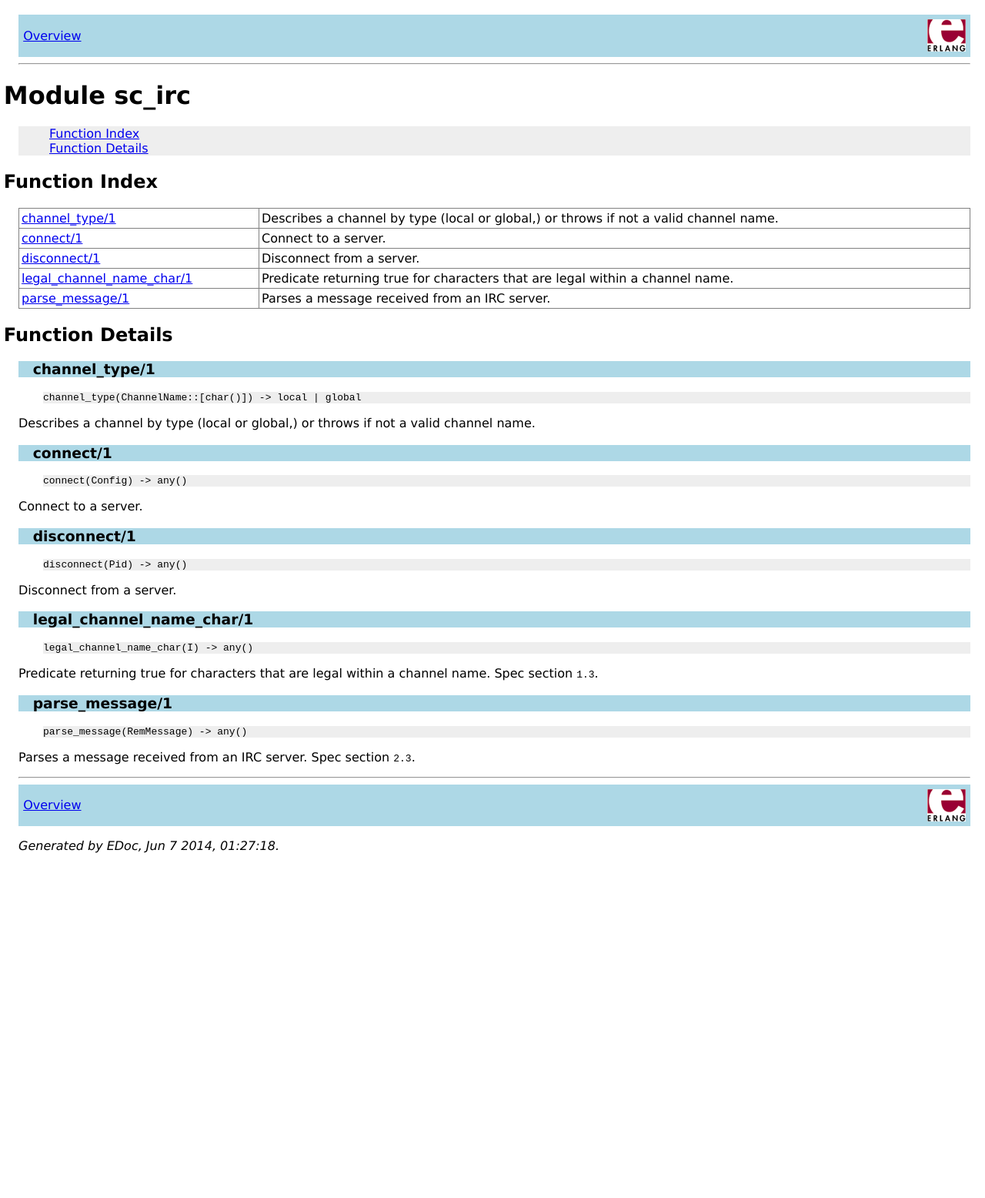
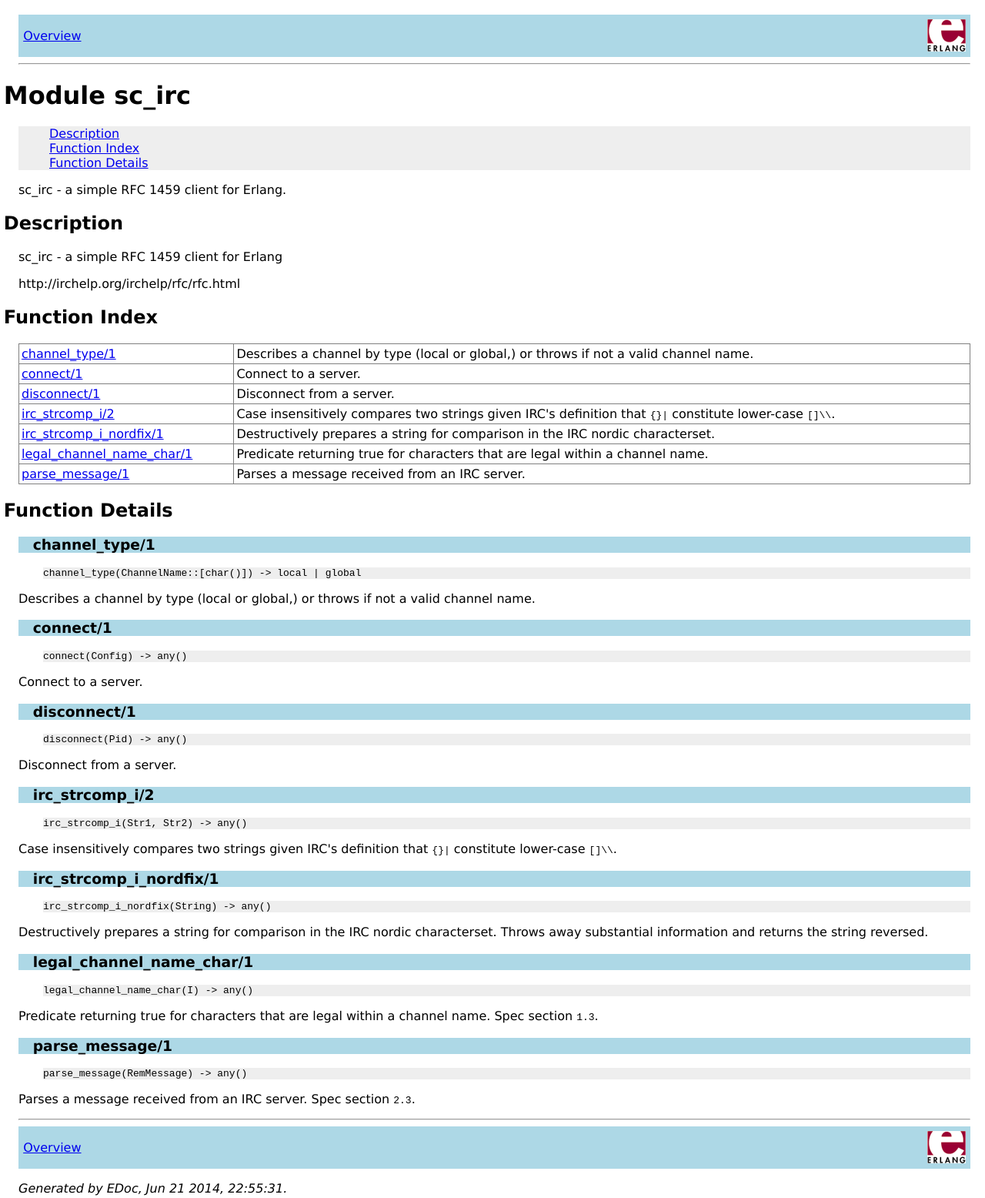
Before and after one commit to StoneCypher/sc_irc, a plain HTML site: page doc/sc_irc.html in a window 1280 px wide. Shown: the whole page at 77% size. Before the commit the page ends 1127 px from the top, so only its background shows below. Drawn offline with Linux system fonts and the light colour scheme.

Commit message:
moar docs

```diff
--- a/doc/sc_irc.html
+++ b/doc/sc_irc.html
@@ -10,13 +10,18 @@
 <hr>
 
 <h1>Module sc_irc</h1>
-<ul class="index"><li><a href="#index">Function Index</a></li><li><a href="#functions">Function Details</a></li></ul>
+<ul class="index"><li><a href="#description">Description</a></li><li><a href="#index">Function Index</a></li><li><a href="#functions">Function Details</a></li></ul>sc_irc - a simple RFC 1459 client for Erlang.
 
 
+<h2><a name="description">Description</a></h2><p>sc_irc - a simple RFC 1459 client for Erlang</p>
+
+  http://irchelp.org/irchelp/rfc/rfc.html
 <h2><a name="index">Function Index</a></h2>
 <table width="100%" border="1" cellspacing="0" cellpadding="2" summary="function index"><tr><td valign="top"><a href="#channel_type-1">channel_type/1</a></td><td>Describes a channel by type (local or global,) or throws if not a valid channel name.</td></tr>
 <tr><td valign="top"><a href="#connect-1">connect/1</a></td><td>Connect to a server.</td></tr>
 <tr><td valign="top"><a href="#disconnect-1">disconnect/1</a></td><td>Disconnect from a server.</td></tr>
+<tr><td valign="top"><a href="#irc_strcomp_i-2">irc_strcomp_i/2</a></td><td>Case insensitively compares two strings given IRC's definition that <code>{}|</code> constitute lower-case <code>[]\\</code>.</td></tr>
+<tr><td valign="top"><a href="#irc_strcomp_i_nordfix-1">irc_strcomp_i_nordfix/1</a></td><td>Destructively prepares a string for comparison in the IRC nordic characterset.</td></tr>
 <tr><td valign="top"><a href="#legal_channel_name_char-1">legal_channel_name_char/1</a></td><td>Predicate returning true for characters that are legal within a channel name.</td></tr>
 <tr><td valign="top"><a href="#parse_message-1">parse_message/1</a></td><td>Parses a message received from an IRC server.</td></tr>
 </table>
@@ -38,6 +43,16 @@
 <p><tt>disconnect(Pid) -&gt; any()</tt></p>
 </div><p>Disconnect from a server.</p>
 
+<h3 class="function"><a name="irc_strcomp_i-2">irc_strcomp_i/2</a></h3>
+<div class="spec">
+<p><tt>irc_strcomp_i(Str1, Str2) -&gt; any()</tt></p>
+</div><p>Case insensitively compares two strings given IRC's definition that <code>{}|</code> constitute lower-case <code>[]\\</code>.</p>
+
+<h3 class="function"><a name="irc_strcomp_i_nordfix-1">irc_strcomp_i_nordfix/1</a></h3>
+<div class="spec">
+<p><tt>irc_strcomp_i_nordfix(String) -&gt; any()</tt></p>
+</div><p>Destructively prepares a string for comparison in the IRC nordic characterset.  Throws away substantial information and returns the string reversed.</p>
+
 <h3 class="function"><a name="legal_channel_name_char-1">legal_channel_name_char/1</a></h3>
 <div class="spec">
 <p><tt>legal_channel_name_char(I) -&gt; any()</tt></p>
@@ -50,6 +65,6 @@
 <hr>
 
 <div class="navbar"><a name="#navbar_bottom"></a><table width="100%" border="0" cellspacing="0" cellpadding="2" summary="navigation bar"><tr><td><a href="overview-summary.html" target="overviewFrame">Overview</a></td><td><a href="http://www.erlang.org/"><img src="erlang.png" align="right" border="0" alt="erlang logo"></a></td></tr></table></div>
-<p><i>Generated by EDoc, Jun 7 2014, 01:27:18.</i></p>
+<p><i>Generated by EDoc, Jun 21 2014, 22:55:31.</i></p>
 </body>
 </html>
```
Also changed, not shown: doc/overview-summary.html (+1 -1 lines), 1 other file.
